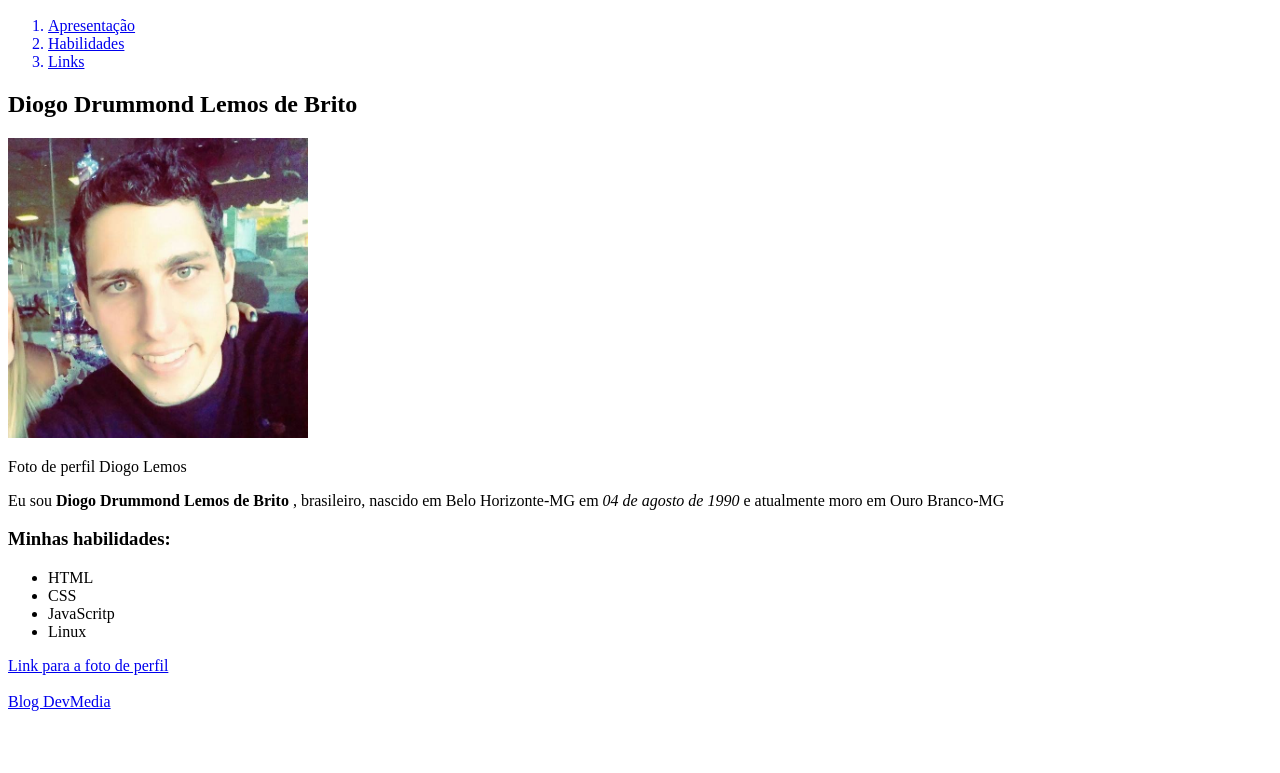
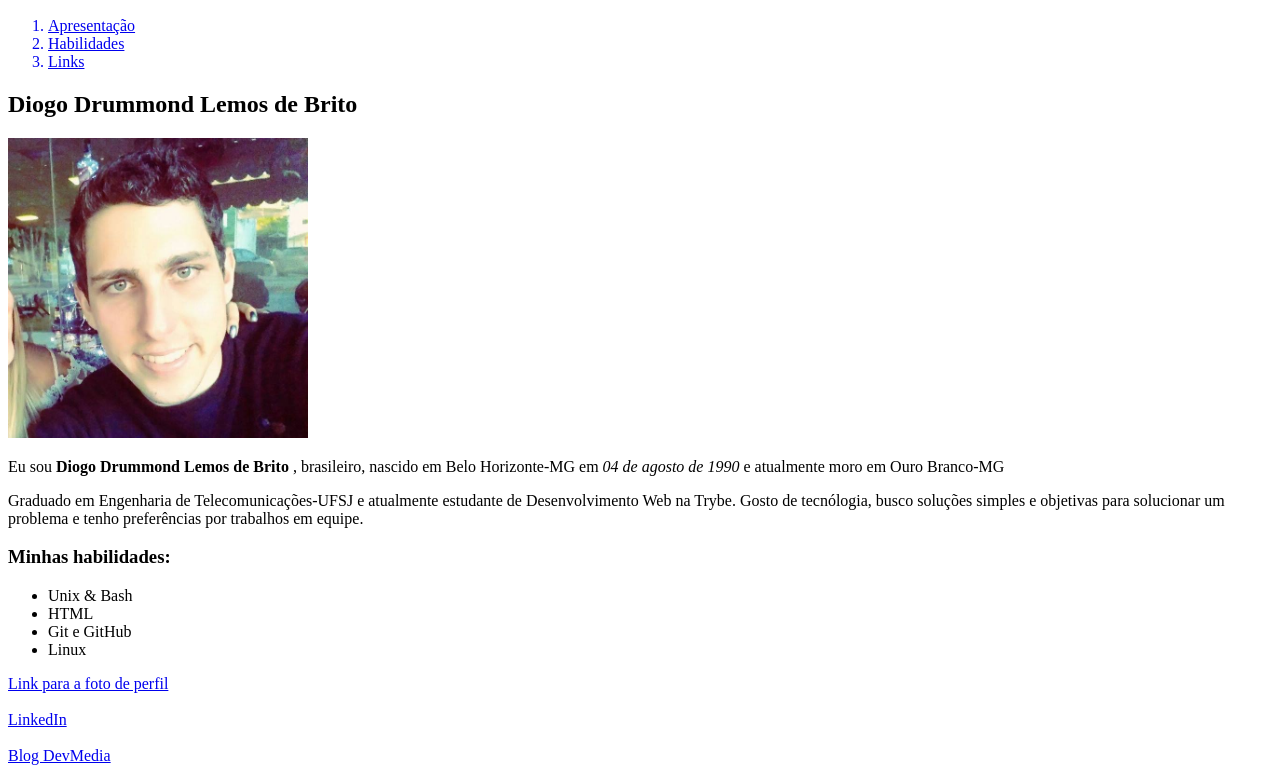
Before and after one commit to diogodlemos/diogodlemos.github.io, a plain HTML site: page index.html in a window 1280 px wide. Shown: the part 110-883 px from the top of the page. Before the commit the page ends 829 px from the top, so only its background shows below. Drawn offline with Linux system fonts and the light colour scheme.

Commit message:
Atualizando minha Aprensentação e adicionando LinkedIn

```diff
--- a/index.html
+++ b/index.html
@@ -22,21 +22,24 @@
 
     <h2 id="Apresentacao">Diogo Drummond Lemos de Brito</h2>
     <img id="fotodeperfil" src="fotoportifolio.jpg" alt="Foto de Diogo Lemos" width="300px">
-    <p>Foto de perfil Diogo Lemos</p>
 
     <p>Eu sou <strong> Diogo Drummond Lemos de Brito </strong>, brasileiro, nascido em Belo Horizonte-MG em <em> 04 de agosto de 1990</em> e atualmente moro em Ouro Branco-MG</p>
 
+    <p>Graduado em Engenharia de Telecomunicações-UFSJ e atualmente estudante de Desenvolvimento Web na Trybe. Gosto de tecnólogia, busco soluções simples e objetivas para solucionar um problema e tenho preferências por trabalhos em equipe.  </p>
+
     <h3 id="hab">Minhas habilidades:</h3>
     <ul>
+        <li>Unix & Bash</li>
         <li>HTML</li>
-        <li>CSS</li>
-        <li> <strog>JavaScritp</strog> </li>
+        <li> <strog>Git e GitHub</strog> </li>
         <li>Linux</li>
 
     </ul>
 
     <a href="#fotodeperfil" id="Links">Link para a foto de perfil</a>
     <br><br>
+    <a href="https://www.linkedin.com/in/diogodlemos/" target="_blank">LinkedIn</a>
+    <br><br>
     <a href="https://www.devmedia.com.br/artigos/" target="_blank">Blog DevMedia</a>
 
 </body>
```
